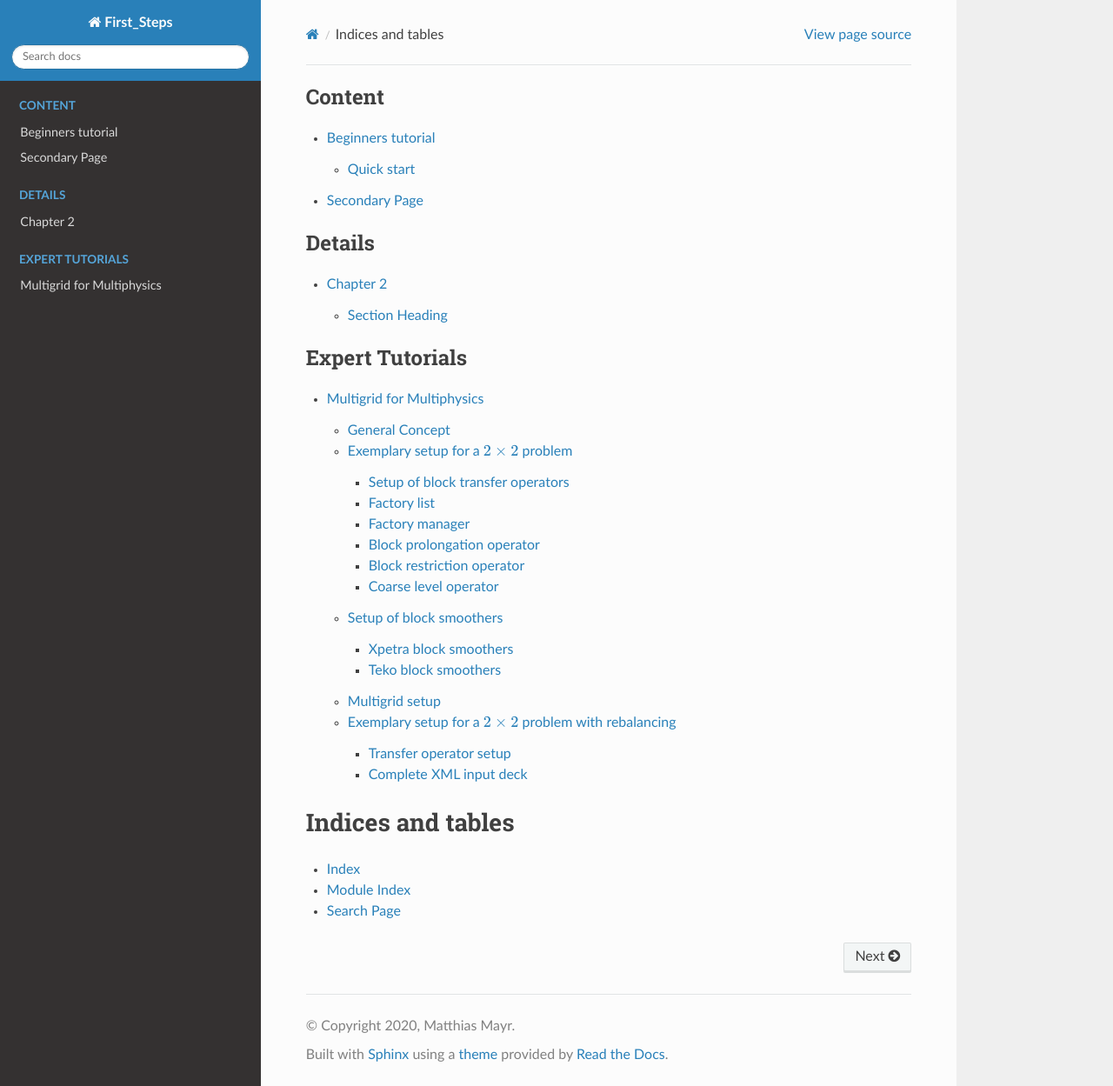
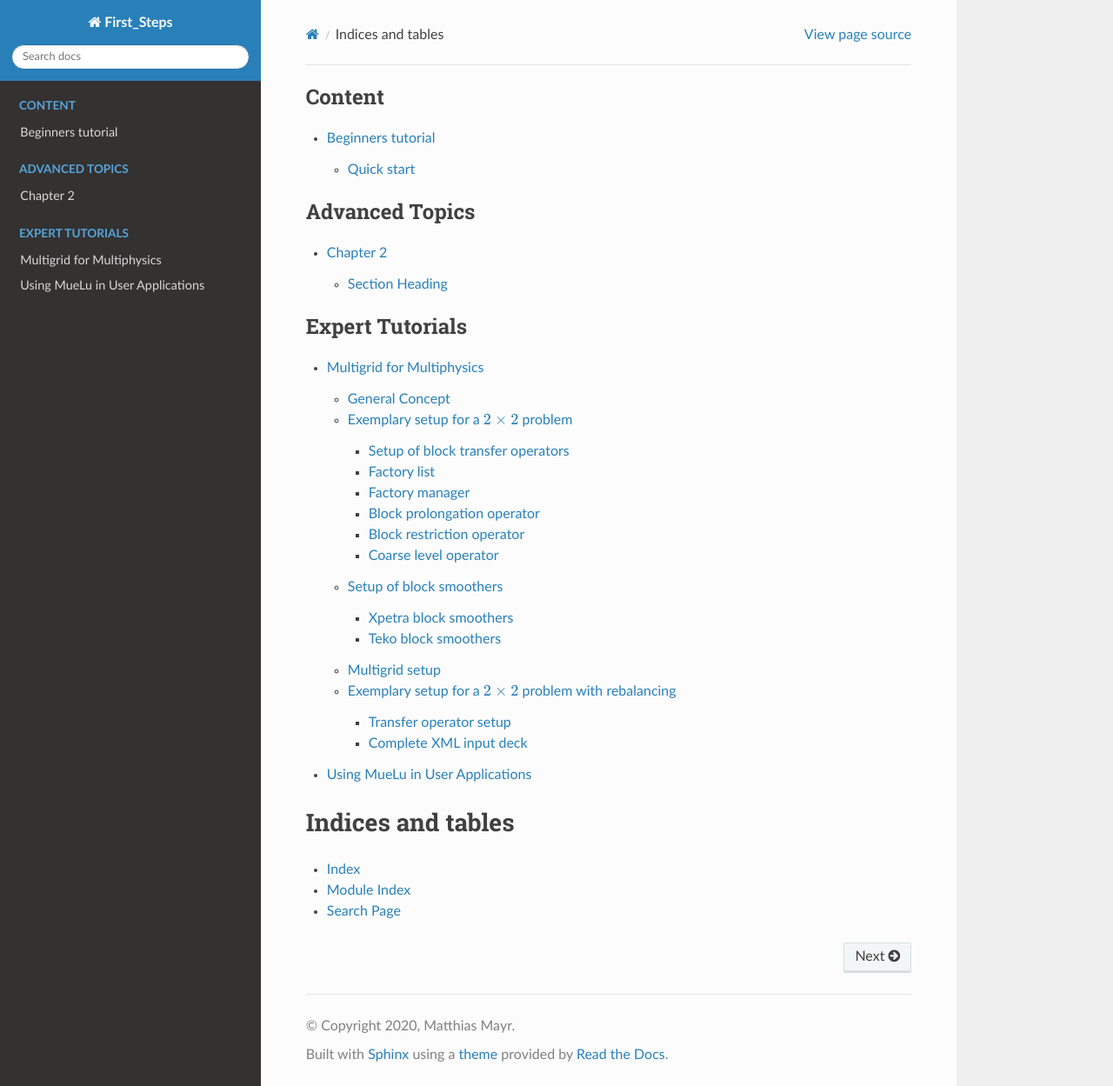
Before and after one commit to mayrmt/first_steps_readthedocs, a Sphinx documentation site: the page built from docs/index.rst, in a window 1280 px wide and 1249 px high. Shown: the whole window at 87% size. Built offline with Sphinx 7.4.7 and the Read the Docs theme 2.0.0, drawn with Linux system fonts in a browser that asks for light colours; some of the changed lines change nothing that is shown.

Commit message:
Start on "User API"

```diff
--- a/docs/index.rst
+++ b/docs/index.rst
@@ -8,11 +8,10 @@
    :caption: Content
 
    pages/chapter_one.rst
-   pages/another_page.rst
 
 .. toctree::
    :maxdepth: 2
-   :caption: Details
+   :caption: Advanced Topics
 
    pages/chapter_two.rst
 
@@ -20,7 +19,8 @@
    :maxdepth: 3
    :caption: Expert Tutorials
 
-   pages/expert_tutorials.rst
+   pages/multigrid_for_multiphysics.rst
+   pages/user_api.rst
 
 Indices and tables
 ==================
--- /dev/null
+++ b/docs/pages/user_api.rst
@@ -0,0 +1,16 @@
+================================
+Using MueLu in User Applications
+================================
+
+This tutorial demonstrates how to use MueLu from within user applications in ``C++``.
+In \cite[Section 2.6]{Mue} it is explained how to use MueLu through the ``MueLu::CreateE/T/XpetraPreconditioner`` interface.
+This interface is designed for beginners which want to try MueLu through standard Trilinos interfaces.
+
+.. note::
+   There is also support for Stratimikos.
+   Please refer to the ``examples`` in the MueLu folder for more details.
+
+This tutorial aims at more advanced methods to use MueLu
+such as creating an explicit instance of some MueLu classes like ``MueLu::Hierarchy`` and ``MueLu::HierarchyManager``.
+In the next sections, we give some code snippets.
+Most of them are borrowed form the ``laplace2d.cpp`` file in the tutorial.
```
Also changed, not shown: docs/pages/multigrid_for_multiphysics.rst (line endings or trailing spaces).
